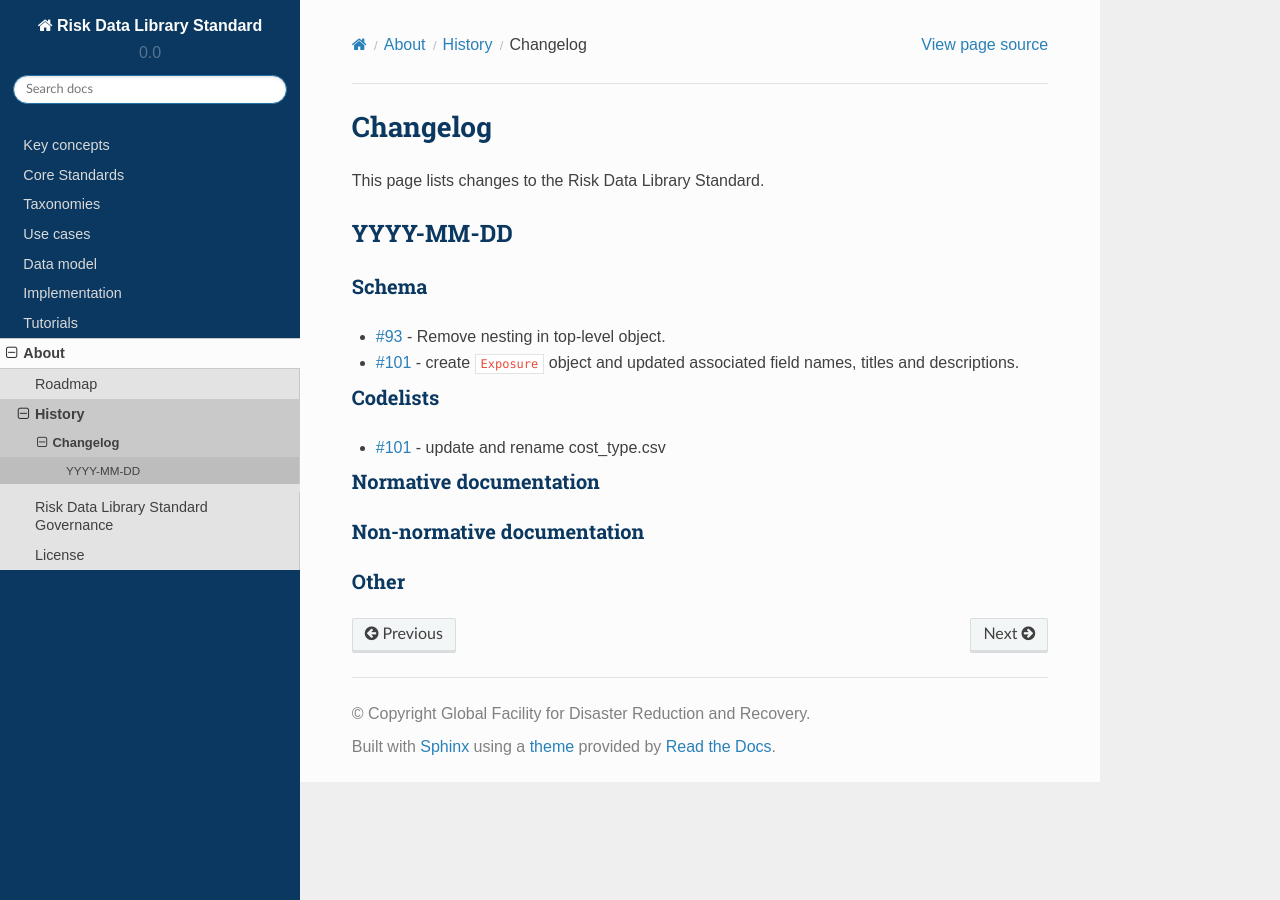
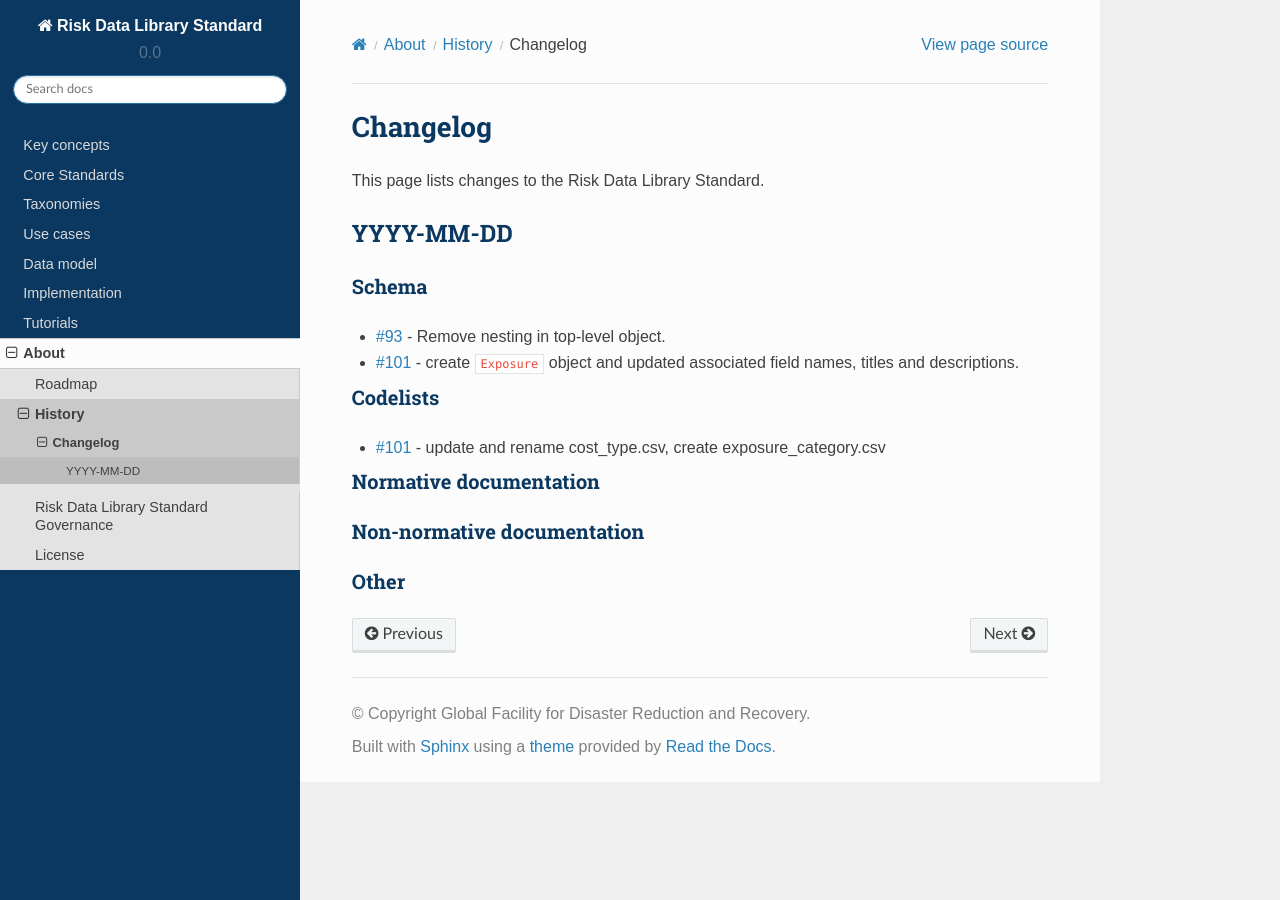
Before and after one commit to GFDRR/rdl-standard, a Sphinx documentation site: the page built from docs/about/history/changelog.md, in a window 1280 px wide. Built offline with Sphinx 7.4.7 and the Read the Docs theme 2.0.0, drawn with Linux system fonts in a browser that asks for light colours.

Commit message:
docs/: update changelog.md

```diff
--- a/docs/about/history/changelog.md
+++ b/docs/about/history/changelog.md
@@ -11,7 +11,7 @@
 
 ### Codelists
 
-- [#101](https://github.com/GFDRR/rdl-standard/pull/101) - update and rename cost_type.csv
+- [#101](https://github.com/GFDRR/rdl-standard/pull/101) - update and rename cost_type.csv, create exposure_category.csv
 
 ### Normative documentation
 
```
